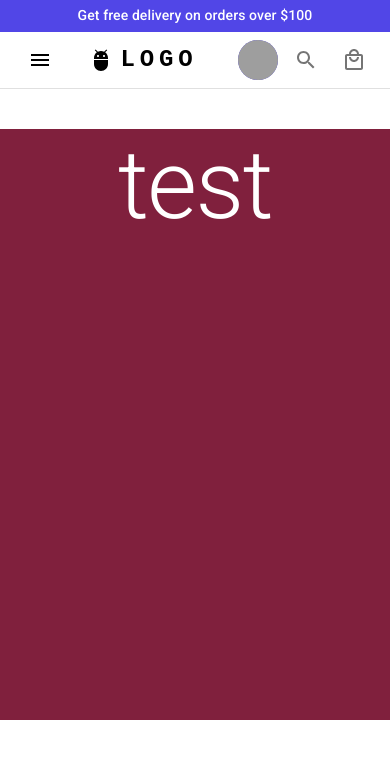
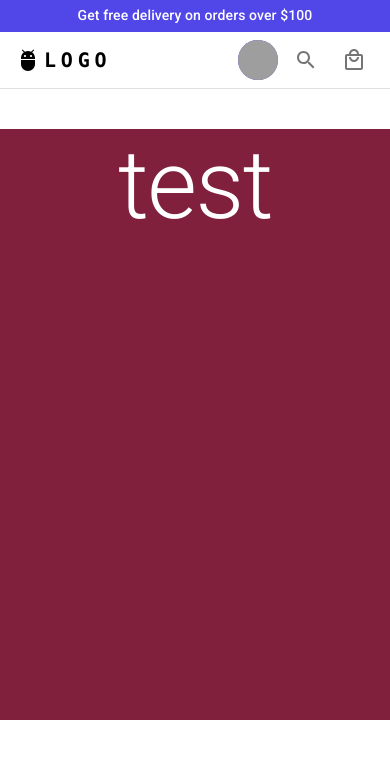
Before and after one commit to kalczugag/ecommerce, a React (Vite) app in the folder frontend/: page / in a window 390 px wide. Shown: the top 758 px of the page. Built offline with nearby package versions, Linux system fonts and the light colour scheme; grey boxes are pictures that could not be loaded.

Commit message:
clean header code

```diff
--- /dev/null
+++ b/frontend/src/components/Header/AccountTools.tsx
@@ -0,0 +1,74 @@
+import { useState } from "react";
+import {
+    Box,
+    Tooltip,
+    IconButton,
+    Menu,
+    Avatar,
+    MenuItem,
+    Typography,
+} from "@mui/material";
+import { Search, LocalMallOutlined } from "@mui/icons-material";
+
+const settings = ["Profile", "Account", "Dashboard", "Logout"];
+
+const AccountTools = () => {
+    const [anchorElUser, setAnchorElUser] = useState<null | HTMLElement>(null);
+
+    const handleOpenUserMenu = (event: React.MouseEvent<HTMLElement>) => {
+        setAnchorElUser(event.currentTarget);
+    };
+
+    const handleCloseUserMenu = () => {
+        setAnchorElUser(null);
+    };
+
+    return (
+        <Box sx={{ flexGrow: 0 }} className="space-x-2">
+            <Tooltip title="Open settings">
+                <IconButton onClick={handleOpenUserMenu} sx={{ p: 0 }}>
+                    <Avatar
+                        sx={{ bgcolor: "#5146E7" }}
+                        alt="Remy Sharp"
+                        src="/static/images/avatar/2.jpg"
+                    />
+                </IconButton>
+            </Tooltip>
+            <Menu
+                sx={{ mt: "45px" }}
+                id="menu-appbar"
+                anchorEl={anchorElUser}
+                anchorOrigin={{
+                    vertical: "top",
+                    horizontal: "right",
+                }}
+                keepMounted
+                transformOrigin={{
+                    vertical: "top",
+                    horizontal: "right",
+                }}
+                open={Boolean(anchorElUser)}
+                onClose={handleCloseUserMenu}
+            >
+                {settings.map((setting) => (
+                    <MenuItem key={setting} onClick={handleCloseUserMenu}>
+                        <Typography textAlign="center">{setting}</Typography>
+                    </MenuItem>
+                ))}
+            </Menu>
+            <IconButton>
+                <Search />
+            </IconButton>
+            <IconButton>
+                <LocalMallOutlined sx={{ position: "relative" }} />
+                {!true && (
+                    <div className="absolute -right-2 top-0 flex justify-center items-center  rounded-full w-5 h-5 text-xs text-white bg-red-500">
+                        1
+                    </div>
+                )}
+            </IconButton>
+        </Box>
+    );
+};
+
+export default AccountTools;
--- a/frontend/src/components/Header/index.tsx
+++ b/frontend/src/components/Header/index.tsx
@@ -1,28 +1,18 @@
 import { useState } from "react";
-import { useNavigate } from "react-router-dom";
+import { useNavigate, Link } from "react-router-dom";
 import {
     Box,
     AppBar,
     Toolbar,
-    IconButton,
     Typography,
     Button,
-    Menu,
-    MenuItem,
-    Avatar,
-    Tooltip,
     Container,
 } from "@mui/material";
-import {
-    Menu as MenuIcon,
-    Adb,
-    LocalMallOutlined,
-    Search,
-} from "@mui/icons-material";
+import { Adb } from "@mui/icons-material";
 import Categories from "./Categories";
+import AccountTools from "./AccountTools";
 
 const pages = ["Women", "Men", "Company", "Stores"];
-const settings = ["Profile", "Account", "Dashboard", "Logout"];
 
 interface HeaderProps {
     deliveryBar?: boolean;
@@ -32,7 +22,6 @@ const Header = ({ deliveryBar }: HeaderProps) => {
     const navigate = useNavigate();
 
     const [anchorElNav, setAnchorElNav] = useState<null | HTMLElement>(null);
-    const [anchorElUser, setAnchorElUser] = useState<null | HTMLElement>(null);
     const [openCategories, setOpenCategories] = useState<{
         isOpen: boolean;
         page: string;
@@ -41,17 +30,10 @@ const Header = ({ deliveryBar }: HeaderProps) => {
     const handleOpenNavMenu = (event: React.MouseEvent<HTMLElement>) => {
         setAnchorElNav(event.currentTarget);
     };
-    const handleOpenUserMenu = (event: React.MouseEvent<HTMLElement>) => {
-        setAnchorElUser(event.currentTarget);
-    };
 
     const handleCloseNavMenu = (page: string) => {
         setAnchorElNav(null);
         navigate(page.toLowerCase());
-    };
-
-    const handleCloseUserMenu = () => {
-        setAnchorElUser(null);
     };
 
     const handleMouseOver = (page: string) => {
@@ -105,101 +87,17 @@ const Header = ({ deliveryBar }: HeaderProps) => {
             >
                 <Container maxWidth="xl">
                     <Toolbar disableGutters>
-                        <Adb
-                            sx={{
-                                display: { xs: "none", md: "flex" },
-                                mr: 1,
-                                color: "black",
-                            }}
-                        />
-                        <Typography
-                            variant="h6"
-                            noWrap
-                            component="a"
-                            href="/"
-                            sx={{
-                                mr: 2,
-                                display: { xs: "none", md: "flex" },
-                                fontFamily: "monospace",
-                                fontWeight: 700,
-                                letterSpacing: ".3rem",
-                                color: "black",
-                                textDecoration: "none",
-                            }}
-                        >
-                            LOGO
-                        </Typography>
-                        <Box
-                            sx={{
-                                flexGrow: 1,
-                                display: { xs: "flex", md: "none" },
-                            }}
-                        >
-                            <IconButton
-                                size="large"
-                                aria-label="account of current user"
-                                aria-controls="menu-appbar"
-                                aria-haspopup="true"
-                                onClick={handleOpenNavMenu}
-                                sx={{ color: "black" }}
-                            >
-                                <MenuIcon />
-                            </IconButton>
-                            <Menu
-                                id="menu-appbar"
-                                anchorEl={anchorElNav}
-                                anchorOrigin={{
-                                    vertical: "bottom",
-                                    horizontal: "left",
-                                }}
-                                keepMounted
-                                transformOrigin={{
-                                    vertical: "top",
-                                    horizontal: "left",
-                                }}
-                                open={Boolean(anchorElNav)}
-                                onClose={handleCloseNavMenu}
-                                sx={{
-                                    display: { xs: "block", md: "none" },
-                                }}
-                            >
-                                {pages.map((page) => (
-                                    <MenuItem
-                                        key={page}
-                                        onClick={() => handleCloseNavMenu(page)}
-                                    >
-                                        <Typography textAlign="center">
-                                            {page}
-                                        </Typography>
-                                    </MenuItem>
-                                ))}
-                            </Menu>
-                        </Box>
-                        <Adb
-                            sx={{
-                                display: { xs: "flex", md: "none" },
-                                mr: 1,
-                                color: "black",
-                            }}
-                        />
-                        <Typography
-                            variant="h5"
-                            noWrap
-                            component="a"
-                            href="#app-bar-with-responsive-menu"
-                            sx={{
-                                mr: 2,
-                                display: { xs: "flex", md: "none" },
-                                flexGrow: 1,
-                                fontFamily: "monospace",
-                                fontWeight: 700,
-                                letterSpacing: ".3rem",
-                                color: "black",
-                                textDecoration: "none",
-                            }}
-                        >
-                            LOGO
-                        </Typography>
+                        <div className="flex items-center flex-1 md:flex-none">
+                            <div className="flex items-center mr-2 flex-grow ">
+                                <Adb className="mr-1 text-black" />
+                                <Link
+                                    to="/"
+                                    className="font-mono font-bold text-xl tracking-[.3rem] text-black no-underline"
+                                >
+                                    LOGO
+                                </Link>
+                            </div>
+                        </div>
                         <Box
                             sx={{
                                 flexGrow: 1,
@@ -221,60 +119,7 @@ const Header = ({ deliveryBar }: HeaderProps) => {
                                 </Button>
                             ))}
                         </Box>
-                        <Box sx={{ flexGrow: 0 }} className="space-x-2">
-                            <Tooltip title="Open settings">
-                                <IconButton
-                                    onClick={handleOpenUserMenu}
-                                    sx={{ p: 0 }}
-                                >
-                                    <Avatar
-                                        sx={{ bgcolor: "#5146E7" }}
-                                        alt="Remy Sharp"
-                                        src="/static/images/avatar/2.jpg"
-                                    />
-                                </IconButton>
-                            </Tooltip>
-                            <Menu
-                                sx={{ mt: "45px" }}
-                                id="menu-appbar"
-                                anchorEl={anchorElUser}
-                                anchorOrigin={{
-                                    vertical: "top",
-                                    horizontal: "right",
-                                }}
-                                keepMounted
-                                transformOrigin={{
-                                    vertical: "top",
-                                    horizontal: "right",
-                                }}
-                                open={Boolean(anchorElUser)}
-                                onClose={handleCloseUserMenu}
-                            >
-                                {settings.map((setting) => (
-                                    <MenuItem
-                                        key={setting}
-                                        onClick={handleCloseUserMenu}
-                                    >
-                                        <Typography textAlign="center">
-                                            {setting}
-                                        </Typography>
-                                    </MenuItem>
-                                ))}
-                            </Menu>
-                            <IconButton>
-                                <Search />
-                            </IconButton>
-                            <IconButton>
-                                <LocalMallOutlined
-                                    sx={{ position: "relative" }}
-                                />
-                                {!true && (
-                                    <div className="absolute -right-2 top-0 flex justify-center items-center  rounded-full w-5 h-5 text-xs text-white bg-red-500">
-                                        1
-                                    </div>
-                                )}
-                            </IconButton>
-                        </Box>
+                        <AccountTools />
                     </Toolbar>
                 </Container>
             </AppBar>
```
Also changed, not shown: frontend/src/layouts/ListLayout/index.tsx (+4 -20 lines), frontend/src/pages/Category/index.tsx (+9 -4 lines).
